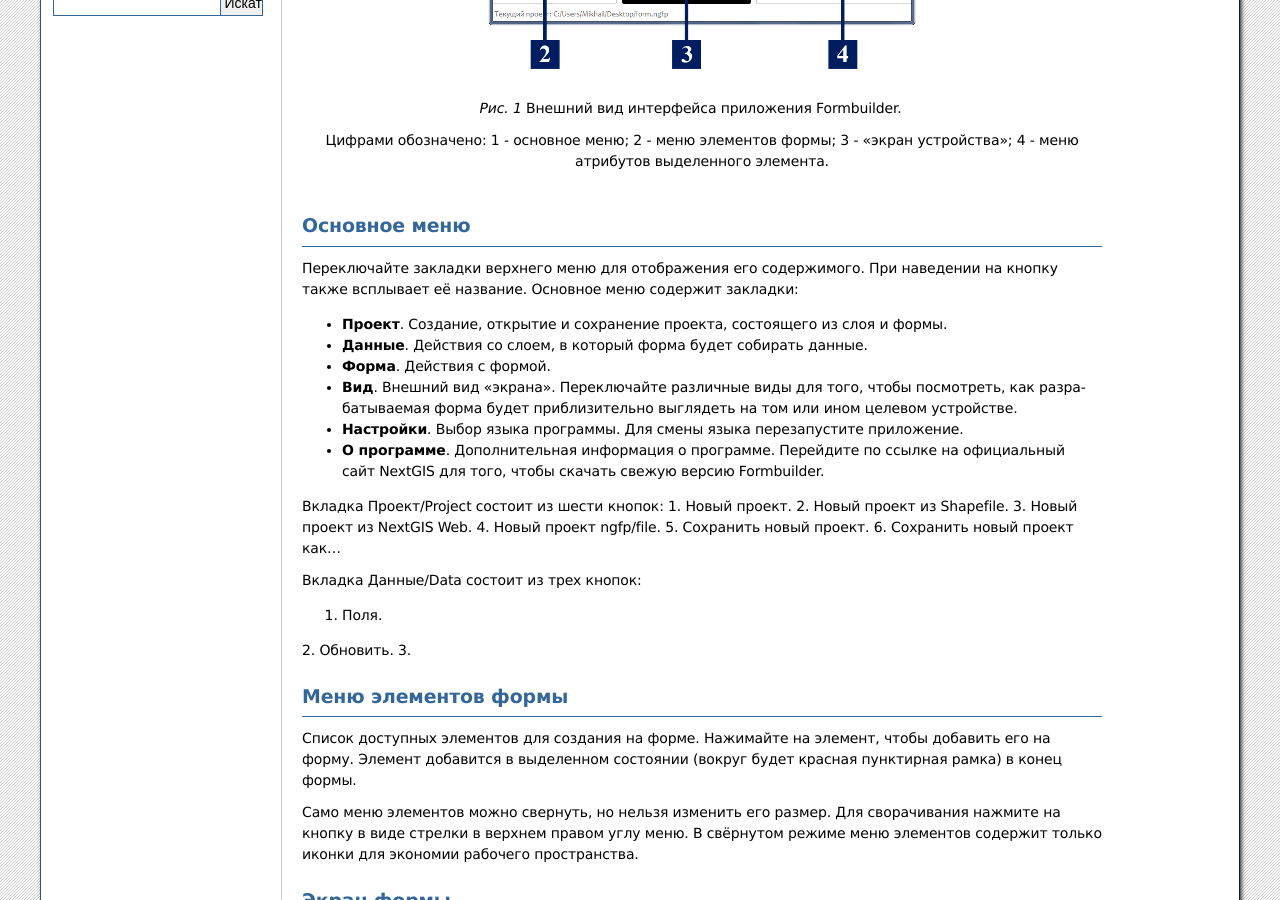
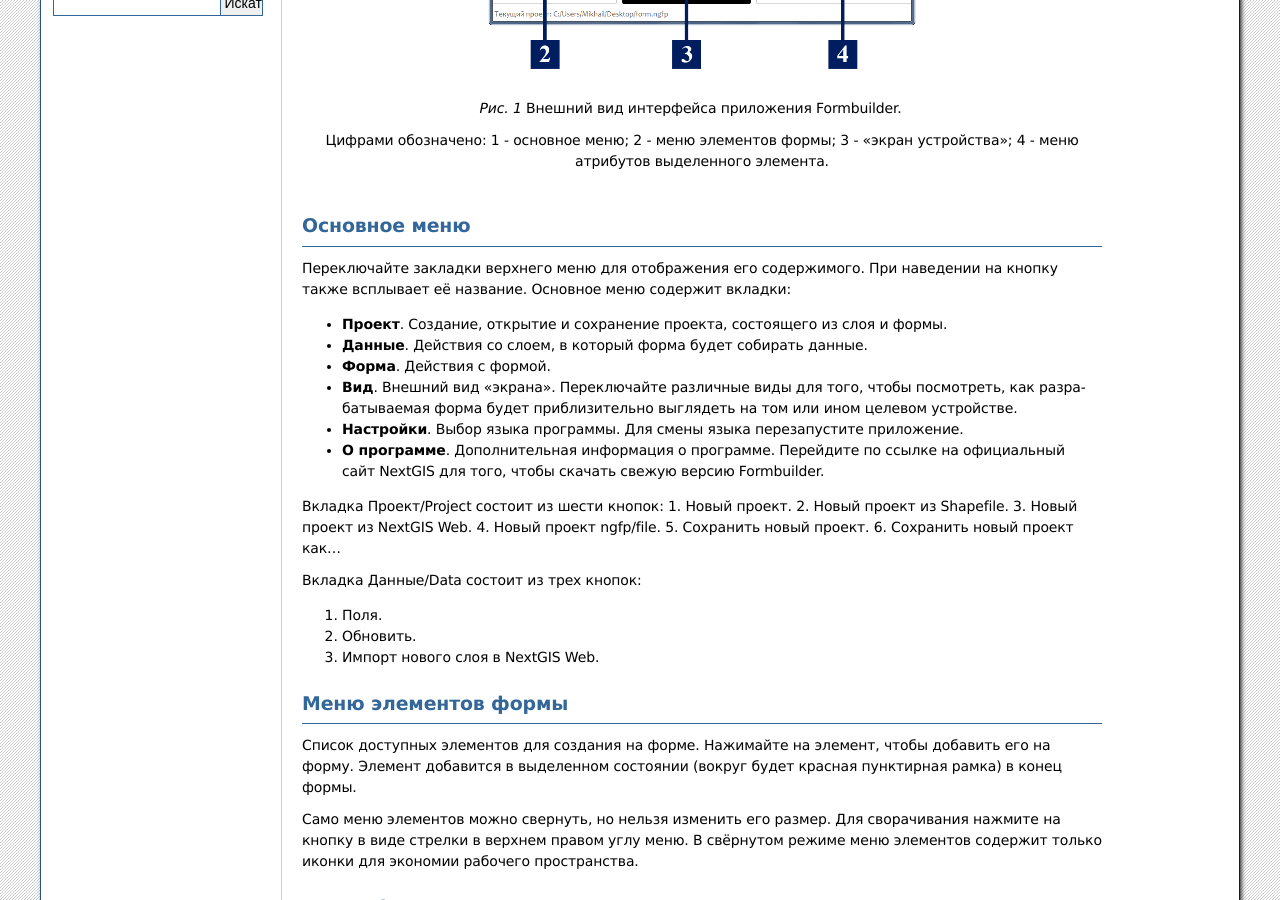
Before and after one commit to nextgis/docs_formbuilder, a Sphinx documentation site: the page built from source/gui.rst, in a window 1280 px wide and 900 px high, scrolled down 464 px. Built offline with Sphinx 7.4.7, drawn with Linux system fonts in a browser that asks for light colours; formulas are drawn with MathJax 3.

Commit message:
ngformbuilder

```diff
--- a/source/gui.rst
+++ b/source/gui.rst
@@ -22,7 +22,8 @@
 Основное меню
 -------------
 
-Переключайте закладки верхнего меню для отображения его содержимого. При наведении на кнопку также всплывает её название. Основное меню содержит закладки:
+Переключайте закладки верхнего меню для отображения его содержимого. При наведении
+на кнопку также всплывает её название. Основное меню содержит вкладки:
 
 * **Проект**. Создание, открытие и сохранение проекта, состоящего из слоя и формы.
 * **Данные**. Действия со слоем, в который форма будет собирать данные.
@@ -45,7 +46,7 @@
 
 1. Поля.
 2. Обновить.
-3.
+3. Импорт нового слоя в NextGIS Web.
 
 
 Меню элементов формы
```
